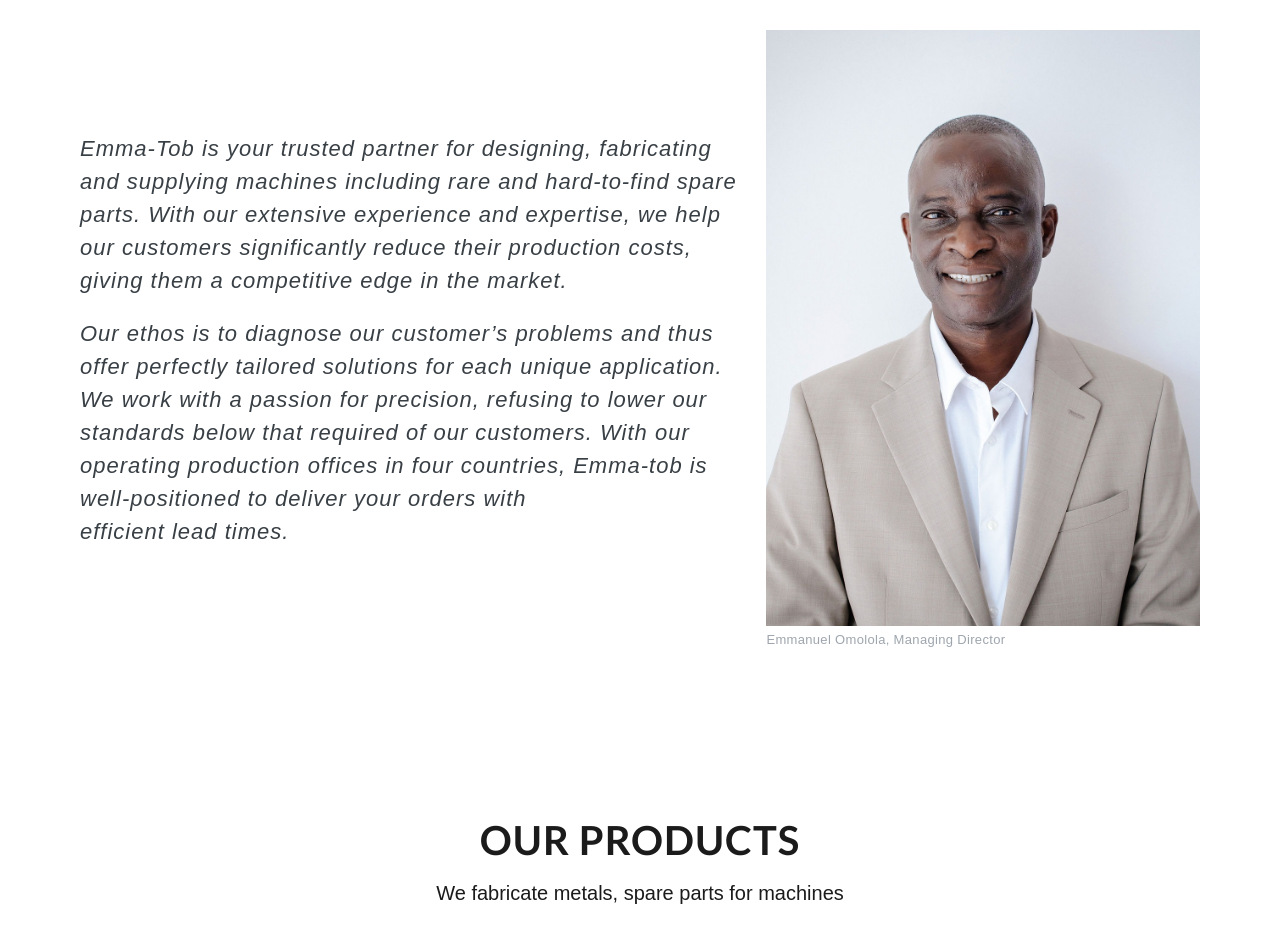
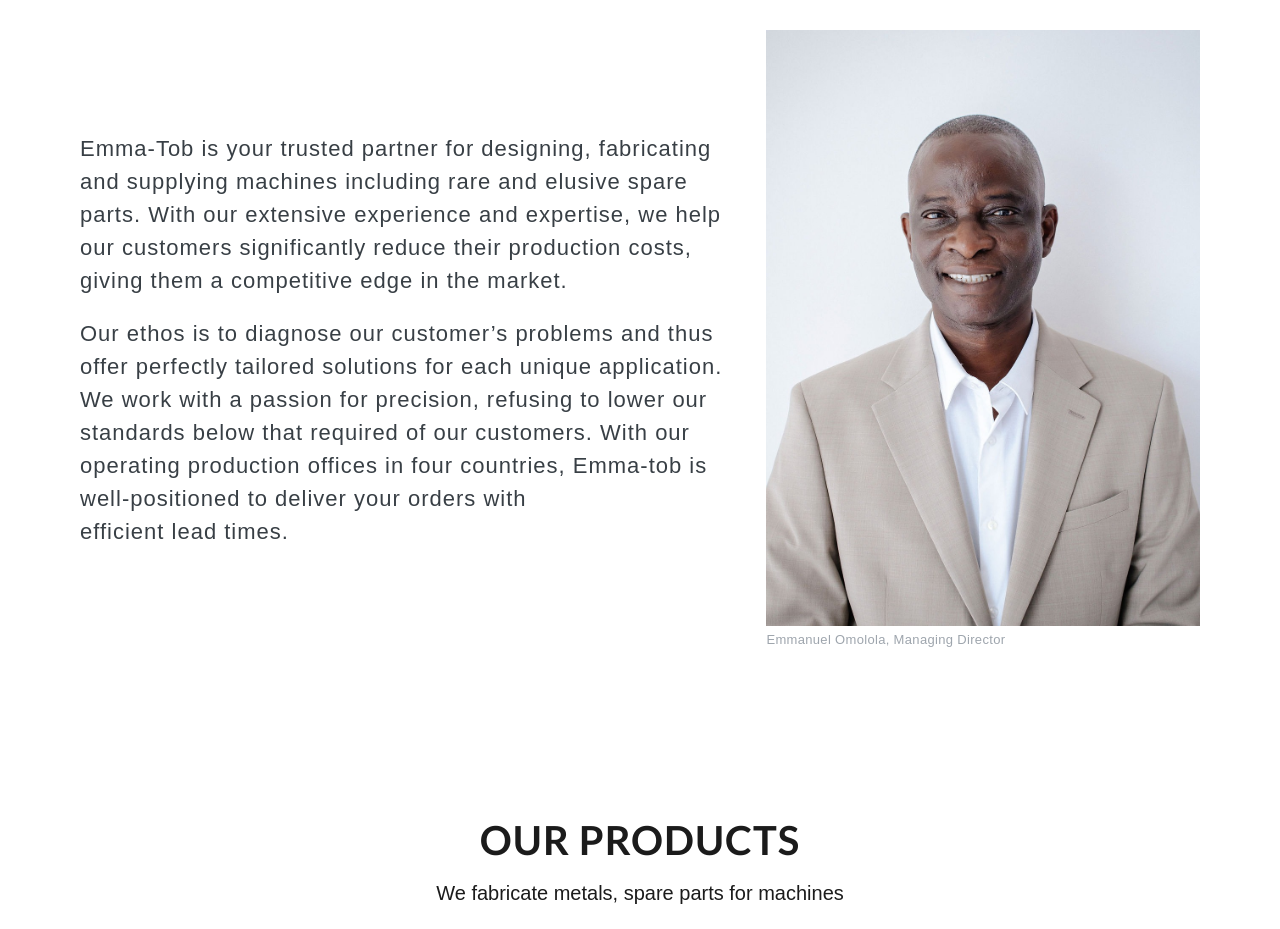
Before and after one commit to gidiblack/emma-tob, a Next.js app: page / in a window 1280 px wide. Shown: the part 960-1889 px from the top of the page. Built offline with nearby package versions, Linux system fonts and the light colour scheme.

Commit message:
intro text update

```diff
--- a/src/pages/index.tsx
+++ b/src/pages/index.tsx
@@ -278,13 +278,12 @@
                 fontWeight={"medium"}
                 letterSpacing={1}
                 textAlign={{ base: "center", md: "left" }}
-                fontStyle={"italic"}
               >
                 Emma-Tob is your trusted partner for designing, fabricating and
-                supplying machines including rare and hard-to-find spare parts.
-                With our extensive experience and expertise, we help our
-                customers significantly reduce their production costs, giving
-                them a competitive edge in the market.
+                supplying machines including rare and elusive spare parts. With
+                our extensive experience and expertise, we help our customers
+                significantly reduce their production costs, giving them a
+                competitive edge in the market.
               </Text>
               <Text
                 maxW={"64rem"}
@@ -293,7 +292,6 @@
                 fontWeight={"medium"}
                 letterSpacing={1}
                 textAlign={{ base: "center", md: "left" }}
-                fontStyle={"italic"}
               >
                 Our ethos is to diagnose our customer’s problems and thus offer
                 perfectly tailored solutions for each unique application. We
```
